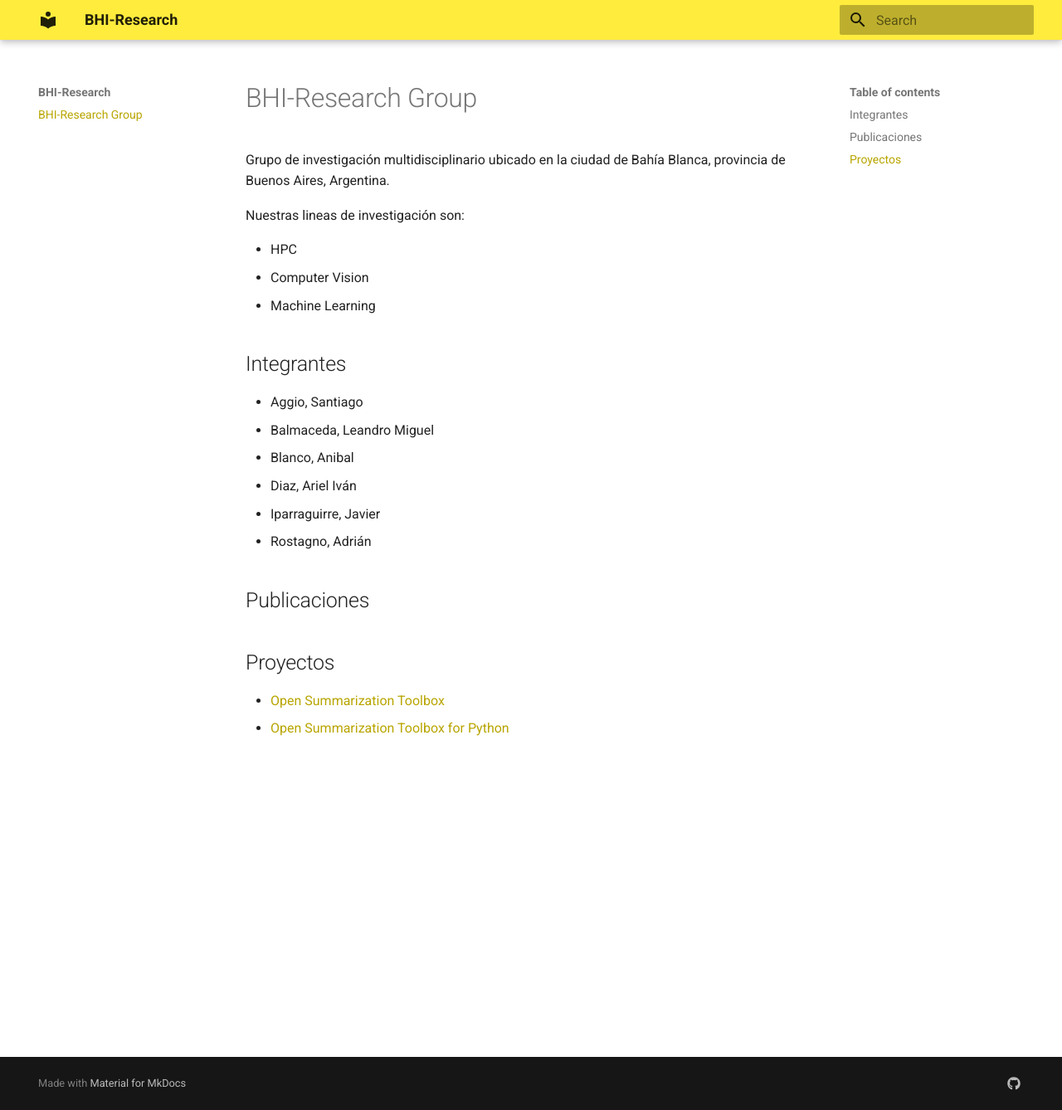
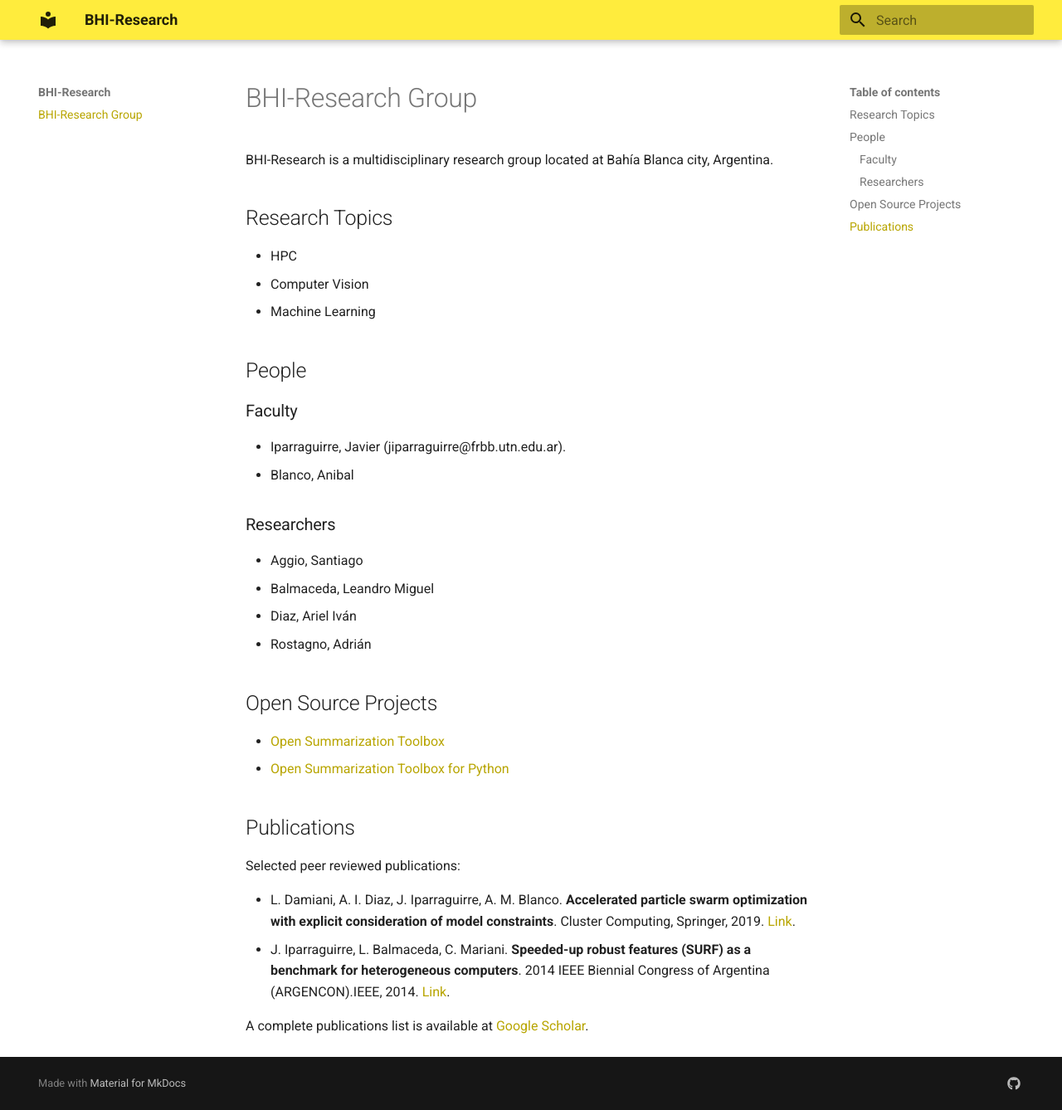
Before and after one commit to BHI-Research/bhi-research.github.io, an MkDocs documentation site: the page built from entries/index.md, in a window 1280 px wide and 1338 px high. Shown: the whole window at 83% size. Built offline with MkDocs 1.6.1 and Material for MkDocs 9.7.7, drawn with Linux system fonts in a browser that asks for light colours.

Commit message:
Add English version

```diff
--- a/docs/sitemap.xml
+++ b/docs/sitemap.xml
@@ -2,7 +2,7 @@
 <urlset xmlns="http://www.sitemaps.org/schemas/sitemap/0.9">
     <url>
      <loc>None</loc>
-     <lastmod>2019-05-11</lastmod>
+     <lastmod>2019-05-13</lastmod>
      <changefreq>daily</changefreq>
     </url>
 </urlset>
--- a/entries/index.md
+++ b/entries/index.md
@@ -1,25 +1,32 @@
 # BHI-Research Group
 
-Grupo de investigación multidisciplinario ubicado en la ciudad de Bahía Blanca, provincia de Buenos Aires, Argentina.
+BHI-Research is a multidisciplinary research group located at Bahía Blanca city, Argentina.
 
-Nuestras lineas de investigación son:
+##Research Topics
 
 * HPC
 * Computer Vision
 * Machine Learning
 
-## Integrantes
+## People
+### Faculty
+* Iparraguirre, Javier (jiparraguirre@frbb.utn.edu.ar).
+* Blanco, Anibal
 
+### Researchers
 * Aggio, Santiago
 * Balmaceda, Leandro Miguel
-* Blanco, Anibal
 * Diaz, Ariel Iván
-* Iparraguirre, Javier
 * Rostagno, Adrián
 
-## Publicaciones
-
-## Proyectos
-
+## Open Source Projects
 * [Open Summarization Toolbox](https://github.com/BHI-Research/ost)
 * [Open Summarization Toolbox for Python](https://github.com/BHI-Research/ost-python)
+
+## Publications
+Selected peer reviewed publications:
+
+* L. Damiani, A. I. Diaz, J. Iparraguirre, A. M. Blanco. **Accelerated particle swarm optimization with explicit consideration of model constraints**. Cluster Computing, Springer, 2019. [Link](https://link.springer.com/article/10.1007/s10586-019-02933-1).
+* J. Iparraguirre, L. Balmaceda, C. Mariani. **Speeded-up robust features (SURF) as a benchmark for heterogeneous computers**. 2014 IEEE Biennial Congress of Argentina (ARGENCON).IEEE, 2014. [Link](https://ieeexplore.ieee.org/abstract/document/6868545).
+
+A complete publications list is available at [Google Scholar](https://scholar.google.com.ar/citations?user=PNNFrAQAAAAJ&hl=en).
```
Also changed, not shown: README.md (+8 -3 lines), docs/index.html (+83 -19 lines), docs/search/search_index.json (+1 -1 lines), mkdocs.yml (line endings or trailing spaces), 1 other file.
